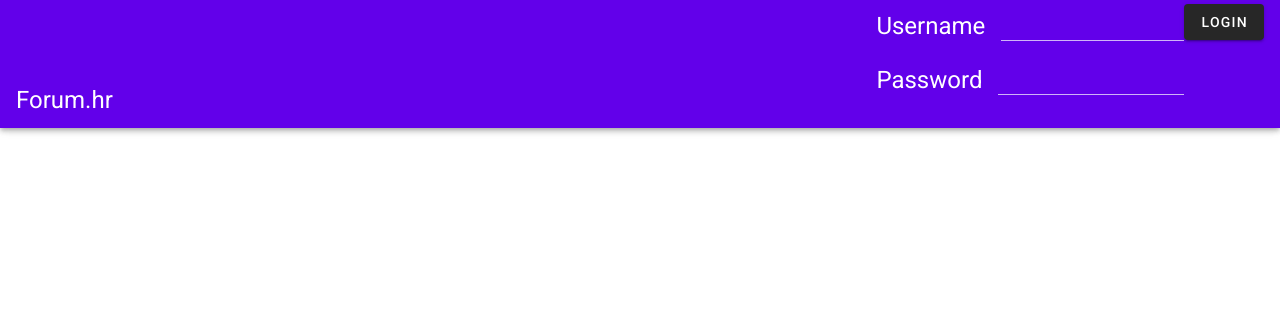
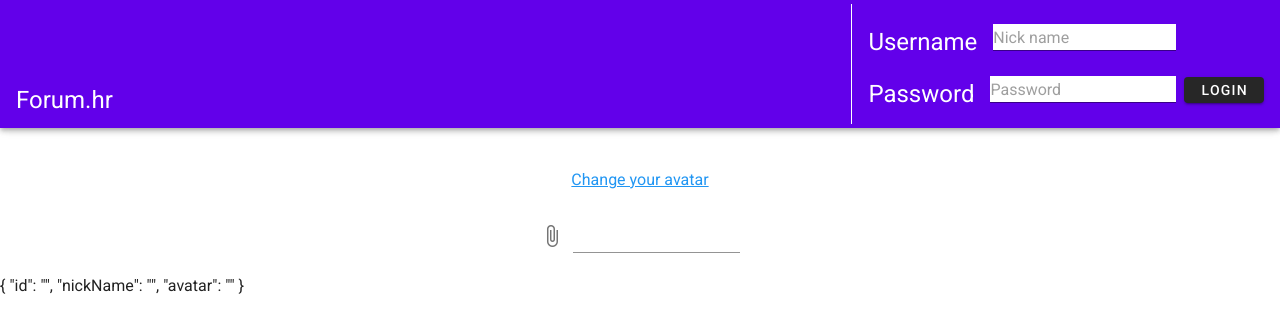
Before and after one commit to nsmokva/forum, a Vue app: page /profile/1 in a window 1280 px wide. Shown: the top 332 px of the page. Built offline with nearby package versions, Linux system fonts and the light colour scheme; no server answers.

Commit message:
before incorporating vuecropper.js

```diff
--- a/public/index.html
+++ b/public/index.html
@@ -5,7 +5,8 @@
     <meta http-equiv="X-UA-Compatible" content="IE=edge">
     <meta name="viewport" content="width=device-width,initial-scale=1.0">
     <link rel="icon" href="<%= BASE_URL %>favicon.ico">
-    <title><%= htmlWebpackPlugin.options.title %></title>
+    <!-- <title><%= htmlWebpackPlugin.options.title %></title> -->
+    <title>Forum.hr</title>
     <link rel="stylesheet" href="https://fonts.googleapis.com/css?family=Roboto:100,300,400,500,700,900">
     <link rel="stylesheet" href="https://cdn.jsdelivr.net/npm/@mdi/font@latest/css/materialdesignicons.min.css">
   </head>
--- a/src/App.vue
+++ b/src/App.vue
@@ -3,8 +3,12 @@
     <v-app-bar app color="primary" dark prominent>
       <v-toolbar-title><router-link :to="{ name: 'home'}"><span class="white--text">Forum.hr</span></router-link><span v-if="isTopicPage()">/{{currentTopic.title}}</span></v-toolbar-title>
         <v-spacer></v-spacer>
+
+        <!-- <v-divider vertical class="mx-4 pa-10"></v-divider> -->
+        <div class="n-div mx-4"></div>
         <template v-if="loggedInUser.id ===''">
-          <div class="pt-1">
+          <Login :appbar="true" @loggingIn="onLoggingIn"></Login>
+          <!-- <div class="pt-1">
             <div class="d-flex">
               <p class="mr-4">Username</p>
               <v-text-field v-model="loginData.nickName" type="text"></v-text-field>
@@ -14,23 +18,34 @@
               <v-text-field v-model="loginData.password" type="password"></v-text-field>
             </div>
           </div>
-          <v-btn @click="login(loginData)">Login</v-btn>
+          <v-btn @click="login(loginData)">Login</v-btn> -->
         </template>
         <template v-else>
-          Welcome, {{loggedInUser.nickName}}
-          <v-btn @click="logout">Logout</v-btn>
+          <div class="d-flex flex-column mt-4">
+            <div>
+              Welcome, {{loggedInUser.nickName}}
+            </div>
+          <div class="d-flex justify-end">
+            <v-btn plain class="pa-0 mr-4" :to="{ name: 'profile', params: { ownerId: loggedInUser.id}}">Edit profile</v-btn>
+            <v-btn @click="logout" plain class="pa-0">Logout</v-btn>
+          </div>
+         </div>
         </template>
     </v-app-bar>
 
     <v-main>
-      <router-view :loggedInUser="loggedInUser" :topics="topics" @topicChanged="onTopicChanged" @loggingIn="onloggingIn"></router-view>
+      <router-view :loggedInUser="loggedInUser" :topics="topics" @topicChanged="onTopicChanged" @loggingIn="onLoggingIn" @userUpdated="onUserUpdated"></router-view>
     </v-main>
   </v-app>
 </template>
 
 <script>
 import axios from 'axios'
+import Login from './components/Login.vue'
 export default {
+  components: {
+    Login
+  },
   data: () => {
     return {
       loginData: {
@@ -39,7 +54,8 @@ export default {
       },
       loggedInUser: {
         id: '',
-        nickName: ''
+        nickName: '',
+        avatar: ''
       },
       currentTopic:{
         id: '',
@@ -50,38 +66,44 @@ export default {
     }
   },
   methods:{
-    login(data){
-      axios.get('/backend/login', {
-        params: data
-      })
-      .then(response => {
-        sessionStorage.setItem('id', response.data._id);
-        this.loggedInUser.id = response.data._id
-        this.loggedInUser.nickName = response.data.nickName
-        data.nickName = '',
-        data.password = ''
-      })
-      .catch(error => {
-        console.log(error)
-      })
-    },
+    // login(data){
+    //   axios.get('/backend/login', {
+    //     params: data
+    //   })
+    //   .then(response => {
+    //     sessionStorage.setItem('id', response.data._id);
+    //     this.loggedInUser.id = response.data._id
+    //     this.loggedInUser.nickName = response.data.nickName
+    //     data.nickName = '',
+    //     data.password = ''
+    //   })
+    //   .catch(error => {
+    //     console.log(error)
+    //   })
+    // },
     logout(){
       sessionStorage.clear();
       this.loggedInUser.id = '',
       this.loggedInUser.nickName = ''
+      this.loggedInUser.avatar = ''
     },
     getLoggedInUserData(){
+      console.log('trying to get user')
       var id = sessionStorage.getItem('id')
-      axios.get('backend/user', {
+      console.log('id is ', id)
+      axios.get('/backend/user', {
         params: {
           id: id
         }
       })
       .then(response =>{
+        console.log('got user')
         this.loggedInUser.id = response.data._id
         this.loggedInUser.nickName = response.data.nickName
+        this.loggedInUser.avatar = response.data.avatar
       })
       .catch(error => {
+        console.log('did not get user')
         console.log(error)
       })
     },
@@ -114,13 +136,31 @@ export default {
         console.log(error)
       })
     },
-    onloggingIn(value){
-      this.login(value)
+    onLoggingIn(value){
+      sessionStorage.setItem('id', value.data._id);
+      this.loggedInUser.id = value.data._id
+      this.loggedInUser.nickName = value.data.nickName
+      this.loggedInUser.avatar = value.data.avatar
+    },
+    onUserUpdated(value){
+      console.log('event trigered')
+      this.loggedInUser.nickName = value.data.nickName
+      this.loggedInUser.avatar = value.data.avatar
+      console.log('avatar is ', this.loggedInUser.avatar)
     }
   },
   created () {
+    console.log('creating app once again')
     this.getLoggedInUserData()
     this.getAllTopics()
   }
 };
 </script>
+
+<style scoped>
+  .n-div {
+    width: 1px;
+    height: 100%;
+    background-color: white;
+  }
+</style>
--- a/src/components/AddPost.vue
+++ b/src/components/AddPost.vue
@@ -34,6 +34,7 @@ export default {
         date: now,
         ownerId: this.loggedInUser.id,
         ownerNickName: this.loggedInUser.nickName,
+        ownerAvatar: this.loggedInUser.avatar,
         topicId: this.topicId,
         quotedPost: this.quotedPost
       })
@@ -42,6 +43,7 @@ export default {
           post:{
             ownerNickName: this.loggedInUser.nickName,
             ownerId: this.loggedInUser.id,
+            ownerAvatar: this.loggedInUser.avatar,
             date: moment(),
             post: this.newPost,
             topicId: this.topicId,
--- a/src/components/Login.vue
+++ b/src/components/Login.vue
@@ -1,21 +1,44 @@
 <template>
-    <v-form ref="form">
+  <div class="mt-4">
+    <!-- always on app bar -->
+    <v-form v-if="appbar" ref="form">
+      <div class="d-flex align-end">
+        <div class="pt-1">
+          <div class="d-flex">
+            <p class="mr-4">Username</p>
+            <v-text-field v-model="loginData.nickName" type="text" placeholder="Nick name" :rules="nickRules" dense background-color="white" light></v-text-field>
+          </div>
+          <div class="d-flex">
+            <p class="mr-4">Password</p>
+            <v-text-field v-model="loginData.password" type="password" placeholder="Password" :rules="passRules" dense background-color="white" light @keyup.enter="login(loginData)"></v-text-field>
+          </div>
+        </div>
+        <div class="mb-5 ml-2 n-btn">
+          <v-btn @click="login(loginData)" height="26px">Login</v-btn>
+        </div>
+      </div>
+    </v-form>
+
+    <!-- dialog on the topic page occasionally -->
+    <v-form v-else ref="form">
       <div class="pb-12 d-flex">
         <v-btn :color="loginColor" class="text-uppercase" :class="orderLogin" tile depressed :ripple="false" x-large width="50%" @click="showLoginForm()">Existing user</v-btn>
         <v-btn :color="registerColor" class="text-uppercase" :class="orderRegister" tile depressed :ripple="false" x-large width="50%" @click="showRegisterForm()">New user</v-btn>
       </div>
       <div class="pa-12">
-        <v-text-field v-model="loginData.nickName" type="text" placeholder="Nick name" outlined :rules="nickRules"></v-text-field>
-        <v-text-field v-model="loginData.password" type="password" placeholder="Password" outlined :rules="passRules"></v-text-field>
-        <v-btn v-if="loginColor == 'white'" color="primary" class="text-uppercase" tile x-large width="100%" @click="login">Log in</v-btn>
+        <v-text-field v-model="loginData2.nickName" type="text" placeholder="Nick name" outlined :rules="nickRules"></v-text-field>
+        <v-text-field v-model="loginData2.password" type="password" placeholder="Password" outlined :rules="passRules" @keyup.enter="login(loginData2)"></v-text-field>
+        <v-btn v-if="loginColor == 'white'" color="primary" class="text-uppercase" tile x-large width="100%" @click="login(loginData2)">Log in</v-btn>
         <v-btn v-else color="primary" class="text-uppercase" tile x-large width="100%">Create account</v-btn>
       </div>
     </v-form>
+  </div>
 </template>
 
 <script>
+import axios from 'axios'
 export default {
-  props: ['showDialogLogIn'],
+  props: ['showDialogLogIn', 'appbar'],
   data: () => {
     return{
       loginColor: 'white',
@@ -26,10 +49,16 @@ export default {
         nickName: '',
         password: ''
       },
+      loginData2: {
+        nickName: '',
+        password: ''
+      },
       nickRules: [
         value => {
           if(value.length == 0){
             return 'Enter nickname.'
+          }else{
+            return true
           }
         }
       ],
@@ -37,6 +66,8 @@ export default {
         value => {
           if(value.length == 0){
             return 'Enter password.'
+          }else{
+            return true
           }
         }
       ]
@@ -55,14 +86,23 @@ export default {
       this.orderLogin = 'order-2'
       this.orderRegister = 'order-1'
     },
-    login(){
+    login(data){
       if (this.$refs.form.validate()){
-        this.$emit('loggingIn', this.loginData)
+      axios.get('/backend/login', {
+        params: data
+      })
+      .then(response => {
+        this.$emit('loggingIn', response)
+      })
+      .catch(error => {
+        console.log(error)
+      })
         this.$refs.form.resetValidation()
         this.loginData.nickName = '',
         this.loginData.password = ''
+        this.loginData2.nickName = '',
+        this.loginData2.password = ''
       }
-
     }
   },
   watch: {
@@ -82,9 +122,10 @@ export default {
 </script>
 
 <style scoped>
-  /* .n-btn:hover {
-    background-color: red;
-  } */
+  .n-btn {
+    padding-top: 4px;
+    padding-bottom: 2px;
+  }
   .v-btn:before {
     background-color: transparent !important;
   }
--- a/src/router/index.js
+++ b/src/router/index.js
@@ -2,6 +2,8 @@ import Vue from 'vue'
 import VueRouter from 'vue-router'
 import Home from '../views/Home.vue'
 import Topic from '../views/Topic.vue'
+import Profile from '../views/Profile.vue'
+
 
 Vue.use(VueRouter)
 
@@ -16,6 +18,12 @@ const routes = [
     name: 'topic',
     component: Topic,
     props: true
+  },
+  {
+    path: '/profile/:ownerId',
+    name: 'profile',
+    component: Profile,
+    props: true
   }
 ]
 
--- /dev/null
+++ b/src/views/Profile.vue
@@ -0,0 +1,61 @@
+<template>
+  <div>
+    <v-img v-if="loggedInUser.avatar" max-height="150" max-width="250" :src="'/backend/user/images/' + loggedInUser.avatar" class="mx-auto mt-8"></v-img>
+    <p class="font-weight-bold text-h4 text-center pt-6">{{loggedInUser.nickName}}</p>
+    <p class="text-center blue--text text-decoration-underline">Change your avatar</p>
+    <div class="n-div mx-auto">
+      <v-file-input @change="photoChanged"></v-file-input>
+    </div>
+    {{loggedInUser}}
+  </div>
+</template>
+
+<script>
+import axios from 'axios'
+
+export default {
+  props:['loggedInUser'],
+  data: () => {
+    return {
+
+    }
+  },
+  methods:{
+    photoChanged(photoFile){
+      let formData = new FormData();
+      formData.append('upload', photoFile);
+      axios.post( '/backend/user/images/' + photoFile.name,
+        formData,
+        {
+          headers: {
+            'Content-Type': 'multipart/form-data'
+        }
+      })
+      .then(()=>{
+        console.log('photo saved')
+        axios.post('/backend/user/userdata/avatar', {
+          id: this.loggedInUser.id,
+          avatar: photoFile.name
+        })
+        .then((response) => {
+         console.log('avatar data updated, response is: ', response)
+         // this.profileOwnerUser.photoName = p.name
+         this.$emit('userUpdated', response)
+        })
+        .catch(function (error) {
+          console.log(error);
+        });
+      })
+    }
+  },
+  created(){
+
+  }
+}
+</script>
+
+<style scoped>
+.n-div{
+  width: 200px;
+}
+</style>
```
Also changed, not shown: src/views/Home.vue (+0 -72 lines), src/views/Topic.vue (+10 -6 lines).
